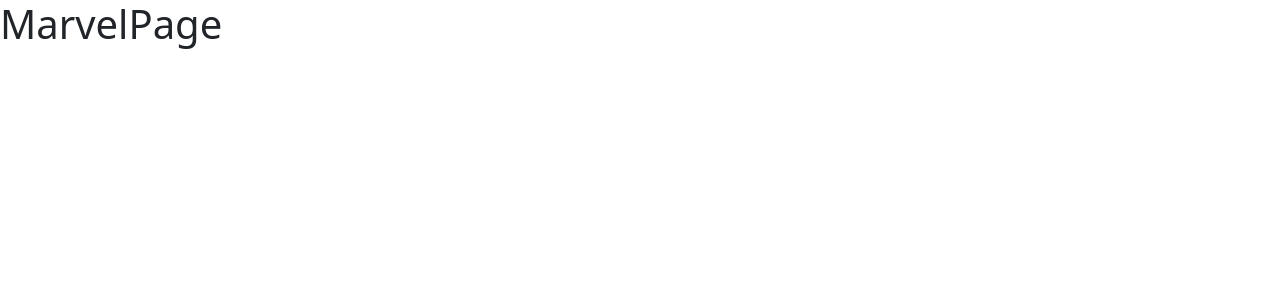
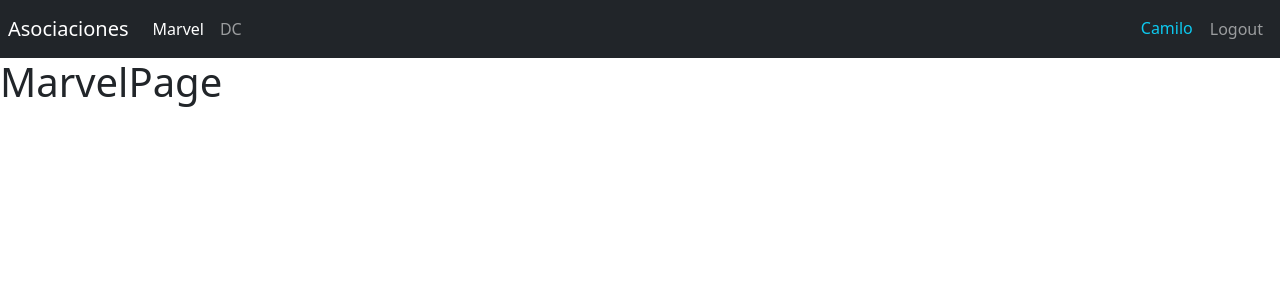
Before and after one commit to Newflaree/react-heroes-spa, a React (Vite) app: page /marvel in a window 1280 px wide. Shown: the top 300 px of the page. Built offline with nearby package versions, Linux system fonts and the light colour scheme.

Commit message:
Colocar clase de la ruta activa

```diff
--- /dev/null
+++ b/src/auth/index.js
@@ -0,0 +1 @@
+export * from './pages';
--- /dev/null
+++ b/src/auth/pages/index.js
@@ -0,0 +1 @@
+export * from './LoginPage';
--- /dev/null
+++ b/src/heroes/index.js
@@ -0,0 +1 @@
+export * from './pages';
--- /dev/null
+++ b/src/heroes/pages/index.js
@@ -0,0 +1,2 @@
+export * from './DCPage';
+export * from './MarvelPage';
--- a/src/router/AppRouter.jsx
+++ b/src/router/AppRouter.jsx
@@ -1,12 +1,15 @@
 import { Navigate, Route, Routes } from 'react-router-dom';
 // Pages
-import { LoginPage } from '../auth/pages/LoginPage';
-import { DCPage } from '../heroes/pages/DCPage';
-import { MarvelPage } from '../heroes/pages/MarvelPage';
+import { LoginPage } from '../auth';
+import { DCPage, MarvelPage } from '../heroes';
+// Ui
+import { Navbar } from '../ui';
 
 export const AppRouter = () => {
   return (
     <>
+      <Navbar />
+
       <Routes>
         <Route path='marvel' element={ <MarvelPage /> } />
         <Route path='dc' element={ <DCPage /> } />
--- /dev/null
+++ b/src/ui/Components/Navbar.jsx
@@ -0,0 +1,47 @@
+import { Link, NavLink } from 'react-router-dom';
+
+export const Navbar = () => {
+  return (
+    <nav className="navbar navbar-expand-sm navbar-dark bg-dark p-2">
+
+      <Link
+        className="navbar-brand"
+        to="/"
+      >
+        Asociaciones
+      </Link>
+
+      <div className="navbar-collapse">
+        <div className="navbar-nav">
+          <NavLink
+            className={ ({ isActive }) => `nav-item nav-link ${ isActive ? 'active' : '' }` }
+            to="/marvel"
+          >
+            Marvel
+          </NavLink>
+
+          <NavLink
+            className={ ({ isActive }) => `nav-item nav-link ${ isActive ? 'active' : '' }` }
+            to="/dc"
+          >
+            DC
+          </NavLink>
+        </div>
+      </div>
+
+      <div className="navbar-collapse collapse w-100 order-3 dual-collapse2 d-flex justify-content-end">
+        <ul className="navbar-nav ml-auto">
+          <span className='nav-item nav-link text-info'>
+            Camilo
+          </span>
+
+          <button
+            className='nav-item nav-link btn'
+          >
+            Logout
+          </button>
+        </ul>
+      </div>
+    </nav>
+  )
+}
--- /dev/null
+++ b/src/ui/Components/index.js
@@ -0,0 +1 @@
+export * from './Navbar';
--- /dev/null
+++ b/src/ui/index.js
@@ -0,0 +1 @@
+export * from './Components';
```
